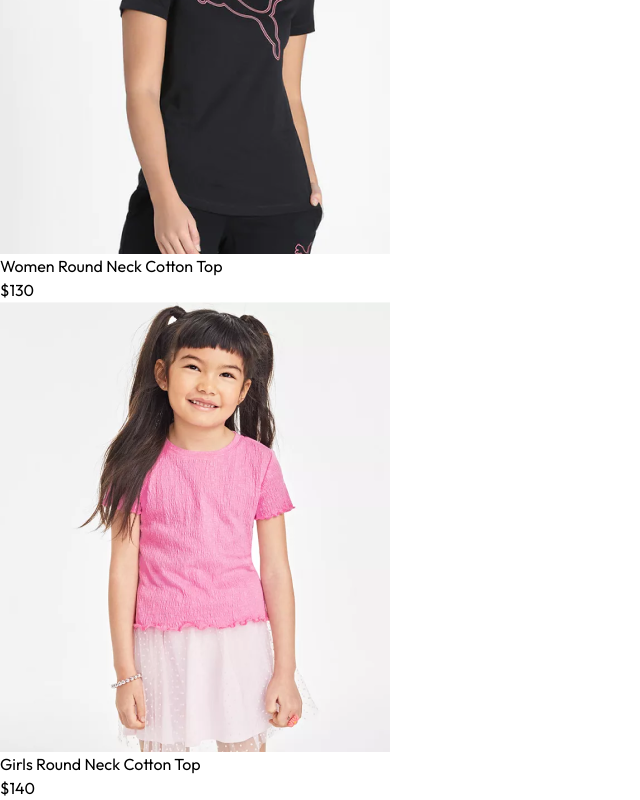
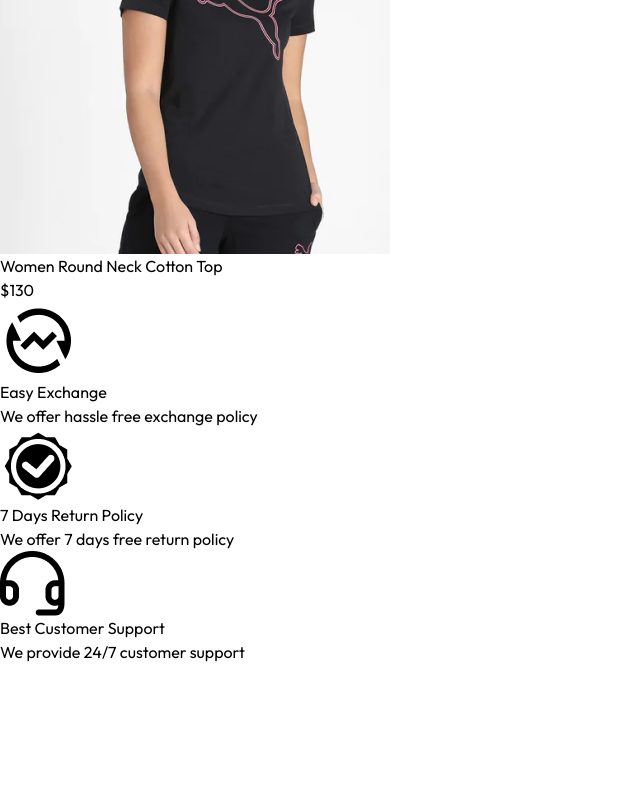
Before and after one commit to waibaBikash/Forever, a React (Vite) app: page / in a window 1280 px wide. Shown: the part 8866-9666 px from the top of the page, without its empty margins (0-640 px from the left). After the commit the page ends 9530 px from the top, so only its background shows below. Built offline with nearby package versions, Linux system fonts and the light colour scheme.

Commit message:
create ourpolicy

```diff
--- a/src/components/BestSeller.jsx
+++ b/src/components/BestSeller.jsx
@@ -11,7 +11,7 @@
 
   useEffect(()=>{
     const bestProduct = products.filter((item)=>(item.bestseller));
-    setBestSeller(bestProduct.slice(0.5));
+    setBestSeller(bestProduct.slice(0,5));
   },[])
   return (
     <div className='my-10'>
--- /dev/null
+++ b/src/components/OurPolicy.jsx
@@ -0,0 +1,26 @@
+import React from 'react'
+import { assets } from '../assets/assets'
+
+const OurPolicy = () => {
+  return (
+    <div className='flex flex-col sm:flex-row justify-around gap-12 sm:gap-2 text-center py-20 text-xs sm:text-sm md:text-base text-gray-700'>
+      <div>
+         <img className='w-12 m-auto mb-5' src={assets.exchange_icon} alt="" />
+         <p className='font-semibold'>Easy Exchange</p>
+         <p className='text-gray-400'>We offer hassle free exchange policy</p>
+      </div>
+      <div>
+         <img className='w-12 m-auto mb-5' src={assets.quality_icon} alt="" />
+         <p className='font-semibold'>7 Days Return Policy</p>
+         <p className='text-gray-400'>We offer 7 days free return policy</p>
+      </div>
+      <div>
+         <img className='w-12 m-auto mb-5' src={assets.support_img} alt="" />
+         <p className='font-semibold'>Best Customer Support</p>
+         <p className='text-gray-400'>We provide 24/7 customer support</p>
+      </div>
+    </div>
+  )
+}
+
+export default OurPolicy
--- a/src/pages/Home.jsx
+++ b/src/pages/Home.jsx
@@ -2,6 +2,7 @@
 import Hero from '../components/Hero';
 import LatestCollection from '../components/LatestCollection';
 import BestSeller from '../components/BestSeller';
+import OurPolicy from '../components/OurPolicy';
 
 const Home = () => {
   return (
@@ -9,6 +10,7 @@
       <Hero/>
       <LatestCollection/>
       <BestSeller/>
+      <OurPolicy/>
     </div>
   )
 }
```
